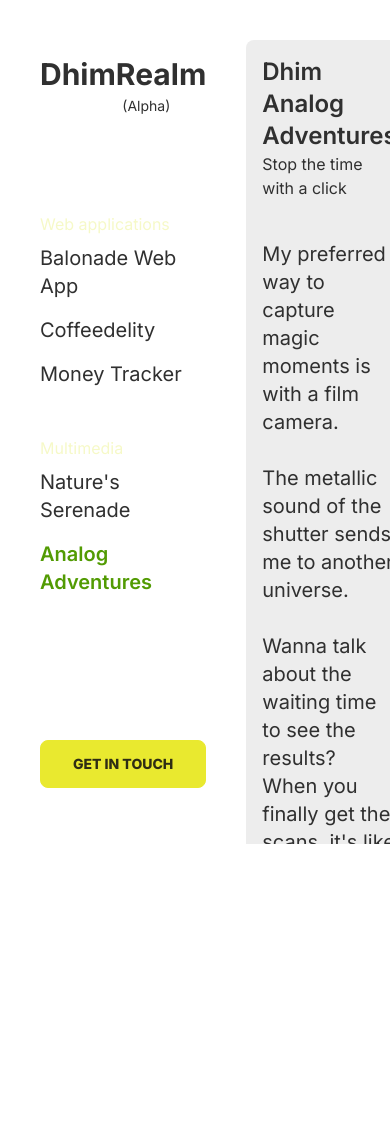
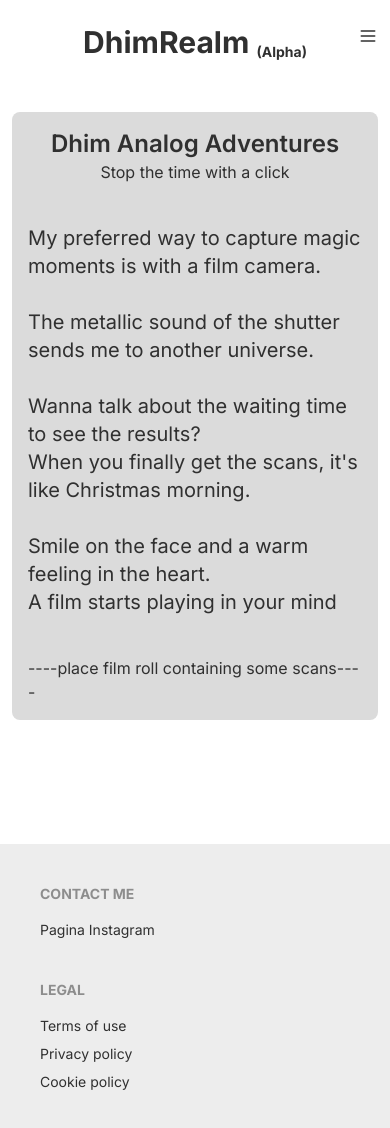
Before and after one commit to dhimiterPoison/dhimiterhelmi-old, a Next.js app: page /analog-adventures in a window 390 px wide. Shown: the top 1128 px of the page. Before the commit the page ends 844 px from the top, so only its background shows below. Built offline with nearby package versions, Linux system fonts and the light colour scheme.

Commit message:
mobile first pt.1

```diff
--- /dev/null
+++ b/app/components/Footer.tsx
@@ -0,0 +1,19 @@
+import React from 'react';
+import Link from 'next/link';
+
+const Footer = () => {
+	return <footer className="footer p-10 bg-base-200">
+	<div>
+	  <span className="footer-title z-0">Contact me</span>
+	  <Link className="link link-hover" href="https://www.instagram.com/dhimiter_helmi" target='_blank'>Pagina Instagram</Link>
+	</div>
+	<div>
+	  <span className="footer-title z-0">Legal</span>
+	  <Link className="link link-hover" href="/enroll/privacy">Terms of use</Link>
+	  <Link className="link link-hover" href="/enroll/privacy">Privacy policy</Link>
+	  <Link className="link link-hover" href="/enroll/privacy">Cookie policy</Link>
+	</div>
+  </footer>
+};
+
+export default Footer;
--- a/app/components/Logo.tsx
+++ b/app/components/Logo.tsx
@@ -3,12 +3,28 @@ import React from 'react';
 
 const Logo = () => {
     return (
-        <div className='flex flex-col'>
-            <div className='flex font-bold text-3xl justify-center pt-4 pb-1'>
-                <Link href='/'>DhimRealm</Link>
+        <div className='flex w-full justify-center items-center'>
+            <div className="spacer ml-8 sm:ml-0"></div>
+            <div className='flex font-bold text-3xl pt-4 pb-1 justify-self-center'>
+                <Link href='/'>
+                    DhimRealm <sub className='text-sm'>(Alpha)</sub>
+                </Link>
             </div>
-            <div className='flex text-sm justify-end px-9'>
-                (Alpha)
+            <div className="spacer"></div>
+            <div className='sm:hidden flex justify-self-end pr-3'>
+                <svg
+                    xmlns='http://www.w3.org/2000/svg'
+                    fill='none'
+                    viewBox='0 0 24 24'
+                    className='inline-block w-5 h-5 stroke-current'
+                >
+                    <path
+                        strokeLinecap='round'
+                        strokeLinejoin='round'
+                        strokeWidth='2'
+                        d='M4 6h16M4 12h16M4 18h16'
+                    ></path>
+                </svg>
             </div>
         </div>
     );
--- a/app/components/Navbar.tsx
+++ b/app/components/Navbar.tsx
@@ -31,14 +31,13 @@ const Navbar = () => {
     // const router = useRouter();
     return (
         //TODO: da bloccare sugli schermi piccoli ?
-        <div className='flex flex-col w-96 p-10'>
-            <Logo />
+        <div className='hidden sm:flex flex-col h-full w-96 px-10 py-4'>
             <div className='flex flex-col h-full justify-center'>
                 {routes.map((route) => (
                     <Route key={route.id} category={route.category} routes={route.routes} />
                 ))}
             </div>
-            <div className="contact btn btn-secondary mb-4 font-extrabold"><Link href="mailto:dhimiter.helmi@gmail.com">Get in touch</Link></div>
+            <div className="contact btn btn-secondary font-extrabold"><Link href="mailto:dhimiter.helmi@gmail.com">Get in touch</Link></div>
         </div>
     )
 }
--- a/app/globals.css
+++ b/app/globals.css
@@ -9,3 +9,7 @@
 .content {
     max-height: 100svh;
 }
+
+.spacer {
+    flex-grow: 1;
+}
--- a/app/layout.tsx
+++ b/app/layout.tsx
@@ -2,7 +2,9 @@ import './globals.css';
 import type { Metadata } from 'next';
 import { Inter } from 'next/font/google';
 import Navbar from './components/Navbar';
+import Footer from './components/Footer';
 import { Analytics } from '@vercel/analytics/react';
+import Logo from './components/Logo';
 
 const inter = Inter({ subsets: ['latin'] });
 
@@ -19,14 +21,18 @@ export default function RootLayout({
     return (
         <html lang='en'>
             <body className={inter.className}>
-                <div className='app flex overflow-hidden'>
-                    <Navbar />
-                    <div className='content w-full py-10 pr-10 '>
-                        <div className='flex rounded-lg min-h-full bg-base-200 p-4 justify-center items-center'>
+                <div className='app flex overflow-hidden flex-col sm:flex-row'>
+                    <div className='sidebar py-2 sm:py-10 flex sm:flex-col'>
+                        <Logo />
+                        <Navbar />
+                    </div>
+                    <div className='content w-full py-10 px-3 sm:pl-0 sm:pr-10'>
+                        <div className='flex rounded-lg min-h-full bg-base-300 p-4 justify-center items-center'>
                             {children}
                         </div>
                     </div>
                 </div>
+                <Footer />
                 <Analytics />
             </body>
         </html>
--- a/tailwind.config.js
+++ b/tailwind.config.js
@@ -26,7 +26,8 @@ module.exports = {
                     accent: '#42D780',
                     neutral: '#dcfce7',
                     'base-100': '#184426',
-                    'base-200': '#337A54',
+                    'base-200': '#205A32',
+                    'base-300': '#337A54',
                     info: '#22d3ee',
                     success: '#0e715e',
                     warning: '#f9a734',
```
